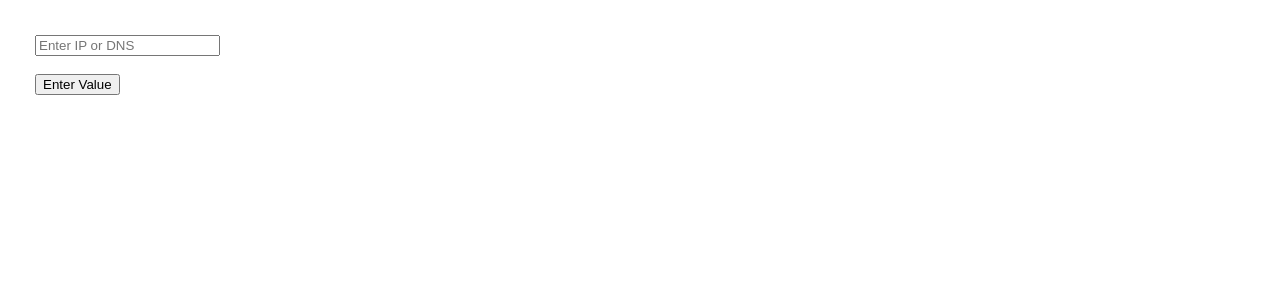
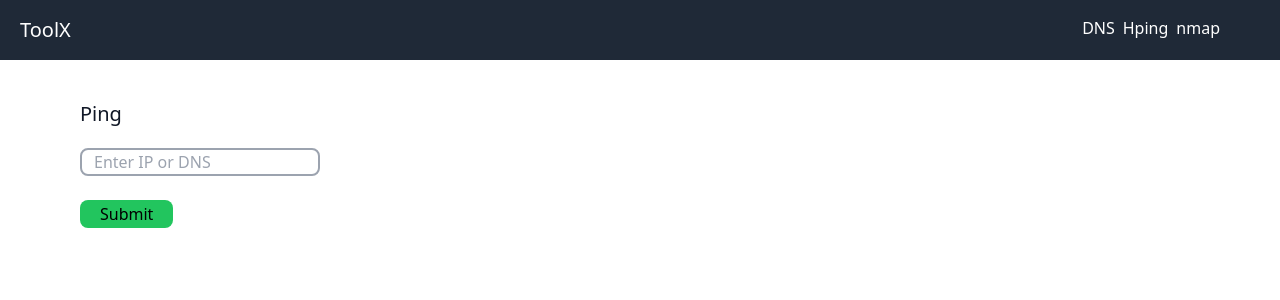
Before and after one commit to souavgro25/TooLX, a Django app: page /ping in a window 1280 px wide. Shown: the top 300 px of the page. Run offline with Django 4.2, Linux system fonts and the light colour scheme; some libraries are stand-ins or nearby versions.

Commit message:
ui changes

```diff
--- a/ToolX/dnslookup/views.py
+++ b/ToolX/dnslookup/views.py
@@ -1,4 +1,3 @@
-
 from concurrent.futures import process
 from os import read
 import readline
@@ -69,7 +68,9 @@ def indexnmap(request):
 #Ping
 #function made for ping
 def ping(request):
+    tool="Ping"
     if request.method == 'POST':
+        tool="Ping"
         ip = request.POST.get('ip')
         p= subprocess.run(['ping', '-c4', ip], capture_output=True, text=True)
         #if there is any eror output to catch that
@@ -80,16 +81,18 @@ def ping(request):
             p1= p.stdout
         else:
             p1= 'Provide the Valid input'
-        return render(request, 'home.html',{'p1': p1})
+        return render(request, 'home.html',{'p1': p1,'tool':tool})
     else:
-        return render(request, 'home.html')
+        return render(request, 'home.html',{'tool':tool})
 
 
 #Traceroute
 #function made for traceroute
 def traceroute (request):
+    tool="Traceroute"
     if request.method == 'POST':
         ip = request.POST.get('ip')
+        tool="Traceroute"
         p= subprocess.run(['traceroute', ip], capture_output=True, text=True)
         if p.stderr:
             p1= p.stderr
@@ -97,9 +100,9 @@ def traceroute (request):
             p1= p.stdout
         else:
             p1='provide the valid input'
-        return render(request, 'home.html', {'p1': p1})
+        return render(request, 'home.html', {'p1': p1,'tool':tool})
     else:
-        return render(request, 'home.html')
+        return render(request, 'home.html',{'tool':tool})
 
 
 #Hping3
--- a/ToolX/templates/home.html
+++ b/ToolX/templates/home.html
@@ -1,19 +1,26 @@
-<!DOCTYPE html>
-<html lang="en">
-<head>
-    <meta charset="UTF-8">
-    <meta http-equiv="X-UA-Compatible" content="IE=edge">
-    <meta name="viewport" content="width=device-width, initial-scale=1.0">
-    <title>Document</title>
-</head>
-<body style="margin: 35px;">
+{% extends 'base.html'%}
+
+{% block maincontent %}
+<div class="flex flex-col md:flex-row justify-around">
+    <div class="md:ml-20 ml-5 mt-10 flex-1">
+        <p class="text-xl text-gray-900 mb-5">
+            {{tool}}
+        </p>
+
     <form method="post">
         {% csrf_token %}
-        <input type="text" placeholder="Enter IP or DNS" name="ip"><br><br>
-        <input type="submit" value="Enter Value"><br><br>
+        <input class="border-2 rounded-lg border-gray-400 px-2 md:px-3 w-56 md:w-60" type="text" placeholder="Enter IP or DNS" name="ip"><br><br>
+        <button class="  px-5 py-0.5 bg-green-500 rounded-lg flex items-center gap-x-1 md:gap-x-2 " type="submit" >Submit</button><br><br>
     </form>
-    <div style="color: white; background-color: black; width: 50%">
+</div>
+    <div class="text-gray-800 bg-white  w-xl m-auto mt-10 mr-10"  >
+        {% if p1  %}
+        <p class="text-xl text-black mb-5">Results</p>
+        {% endif %}
         {{p1|linebreaks}}
     </div>
-</body>
-</html>
+</div>
+
+
+
+{% endblock %}
```
